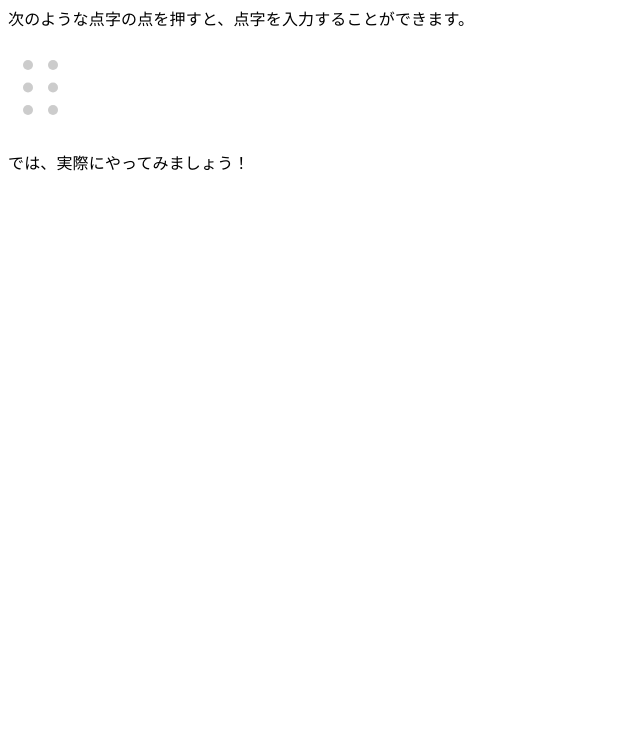
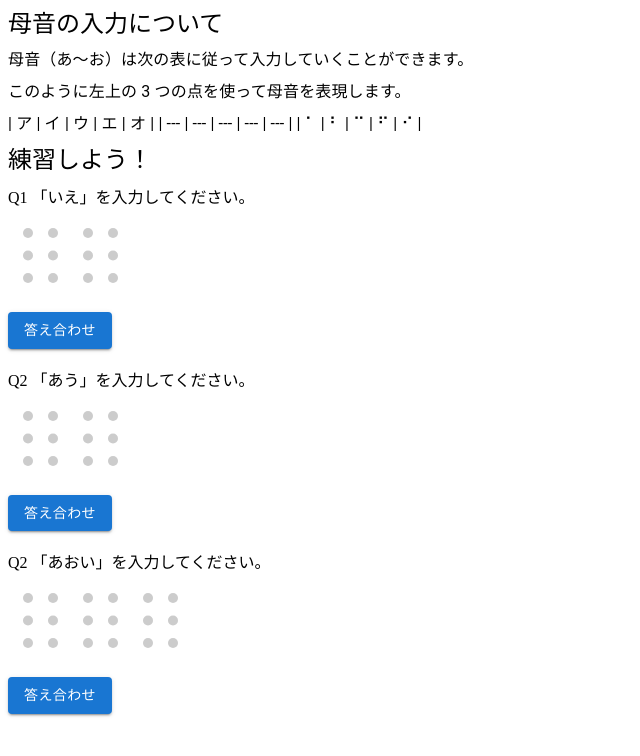
Before and after one commit to ut-code/dot-tutor, a Next.js app: page /touch/tutorial/tutorial2 in a window 1280 px wide. Shown: the top 756 px of the page, without its empty margins (0-640 px from the left). Built offline with nearby package versions, Linux system fonts and the light colour scheme.

Commit message:
チュートリアル2ページ目

```diff
--- a/src/pages/touch/tutorial/tutorial2.mdx
+++ b/src/pages/touch/tutorial/tutorial2.mdx
@@ -1,12 +1,32 @@
 import EdittableBraille from "../../../components/EdittableBraille";
+import PracticeTouch from "../../../components/practiceTouch";
 
-次のような点字の点を押すと、点字を入力することができます。
+### 母音の入力について
 
-<EdittableBraille
-  height={"100"}
-  width={"60"}
-  brailleChar={"⠀"}
-  updateBrailleChar={(brailleChar) => {}}
+母音（あ～お）は次の表に従って入力していくことができます。
+
+このように左上の 3 つの点を使って母音を表現します。
+
+| ア  | イ  | ウ  | エ  | オ  |
+| --- | --- | --- | --- | --- |
+| ⠁   | ⠃   | ⠉   | ⠋   | ⠊   |
+
+### 練習しよう！
+
+<PracticeTouch
+  question="Q1 「いえ」を入力してください。"
+  answer="いえ"
+  length={2}
 />
-
-では、実際にやってみましょう！
+<br />
+<PracticeTouch
+  question="Q2 「あう」を入力してください。"
+  answer="あう"
+  length={2}
+/>
+<br />
+<PracticeTouch
+  question="Q2 「あおい」を入力してください。"
+  answer="あおい"
+  length={3}
+/>
```
Also changed, not shown: src/components/practiceTouch.tsx (+0 -121 lines).
